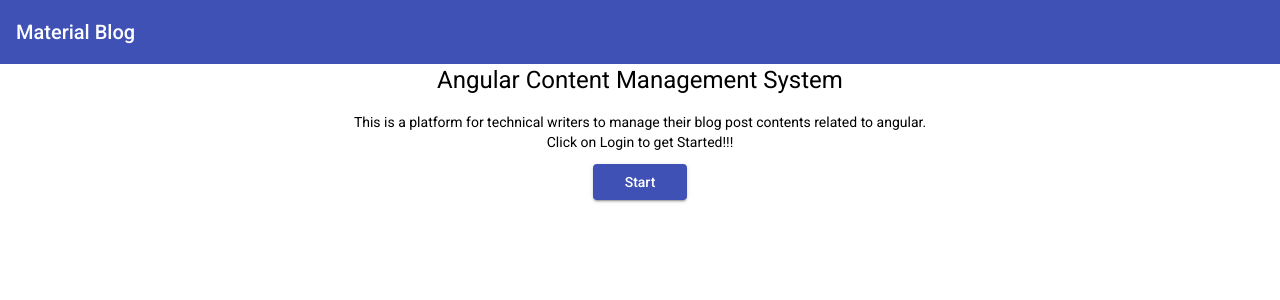
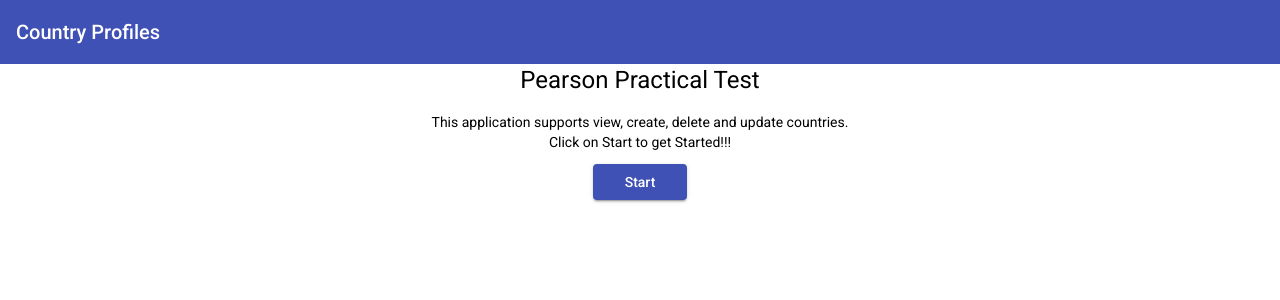
Before and after one commit to HansikaPerera/pearson-interview-frontend, an Angular app: page / in a window 1280 px wide. Shown: the top 300 px of the page. Built offline with nearby package versions, Linux system fonts and the light colour scheme.

Commit message:
Update app description and styling

```diff
--- a/src/app/app.component.html
+++ b/src/app/app.component.html
@@ -8,7 +8,7 @@
       </div>
       <div>
         <a>
-          Material Blog
+          Country Profiles
         </a>
       </div>
     </mat-toolbar>
@@ -16,7 +16,4 @@
     </main>
   </mat-sidenav-content>
 </mat-sidenav-container>
-
-
-
 <router-outlet></router-outlet>
--- a/src/app/app.component.scss
+++ b/src/app/app.component.scss
@@ -1,5 +1,3 @@
-
-
 mat-sidenav {
   width: 250px;
 }
--- a/src/app/country-table/country-table.component.html
+++ b/src/app/country-table/country-table.component.html
@@ -1,12 +1,12 @@
 <div class="country-table-container">
 
-  <div class="country-add-button" style="display: flex; justify-content: flex-end">
+  <div class="country-add-button">
     <button mat-mini-fab color="primary" aria-label="Add Country" (click)="openDialog('Add',{})">
       <mat-icon>add</mat-icon>
     </button>
   </div>
   <div class="mat-elevation-z8">
-    <table mat-table [dataSource]="dataSource" #mytable class="my-table mat-elevation-z8">
+    <table mat-table [dataSource]="dataSource" class="my-table mat-elevation-z8">
       <ng-container matColumnDef="id">
         <th mat-header-cell *matHeaderCellDef [hidden]="true"> ID. </th>
         <td mat-cell *matCellDef="let element" [hidden]="true"> {{element.id}} </td>
--- a/src/app/country-table/country-table.component.scss
+++ b/src/app/country-table/country-table.component.scss
@@ -6,4 +6,7 @@
 
 .country-add-button {
   padding-bottom: 10px;
+  display: flex;
+  justify-content: flex-end;
+
 }
--- a/src/app/nav/nav.component.html
+++ b/src/app/nav/nav.component.html
@@ -20,8 +20,7 @@
         *ngIf="isHandset$ | async">
         <mat-icon aria-label="Side nav toggle icon">menu</mat-icon>
       </button>
-      <span>pearson-interview-froontend</span>
+      <span>pearson-interview-frontend</span>
     </mat-toolbar>
-    <!-- Add Content Here -->
   </mat-sidenav-content>
 </mat-sidenav-container>
--- a/src/app/welcome/welcome.component.html
+++ b/src/app/welcome/welcome.component.html
@@ -1,8 +1,8 @@
-<div style="text-align:center">
-  <h1>Angular Content Management System</h1>
+<div class="welcome-page">
+  <h1>Pearson Practical Test</h1>
   <p>
-    This is a platform for technical writers to manage their blog post contents related to angular.
-    <br> Click on Login to get Started!!!
+    This application supports view, create, delete and update countries.
+    <br> Click on Start to get Started!!!
   </p>
   <div class="start-button-row">
     <button [routerLink]="'dashboard'" mat-raised-button color="primary">
--- a/src/app/welcome/welcome.component.scss
+++ b/src/app/welcome/welcome.component.scss
@@ -2,3 +2,8 @@
   padding-left: 32px;
   padding-right: 32px;
 }
+
+.welcome-page {
+  height: 100%;
+  text-align: center;
+}
```
